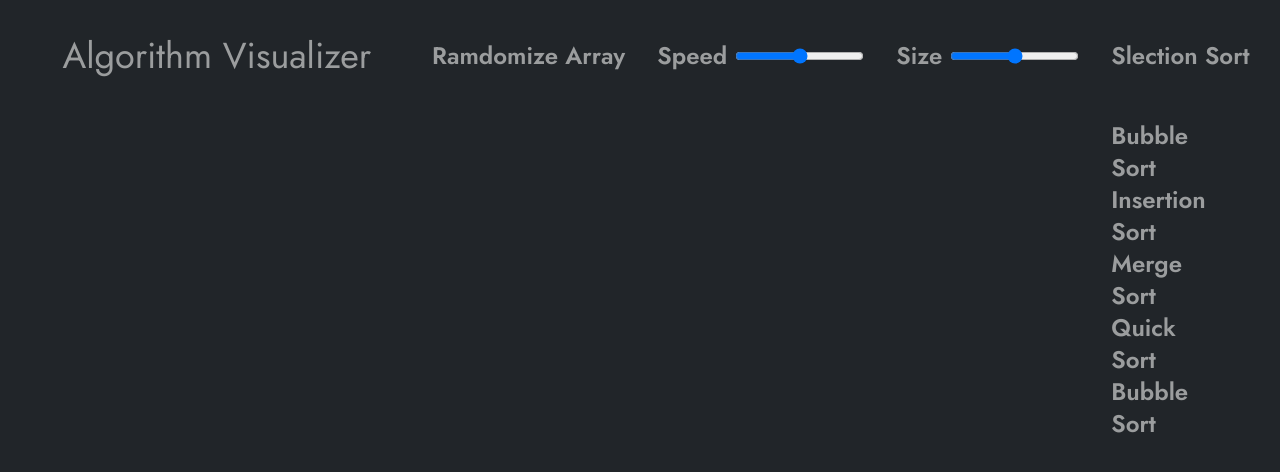
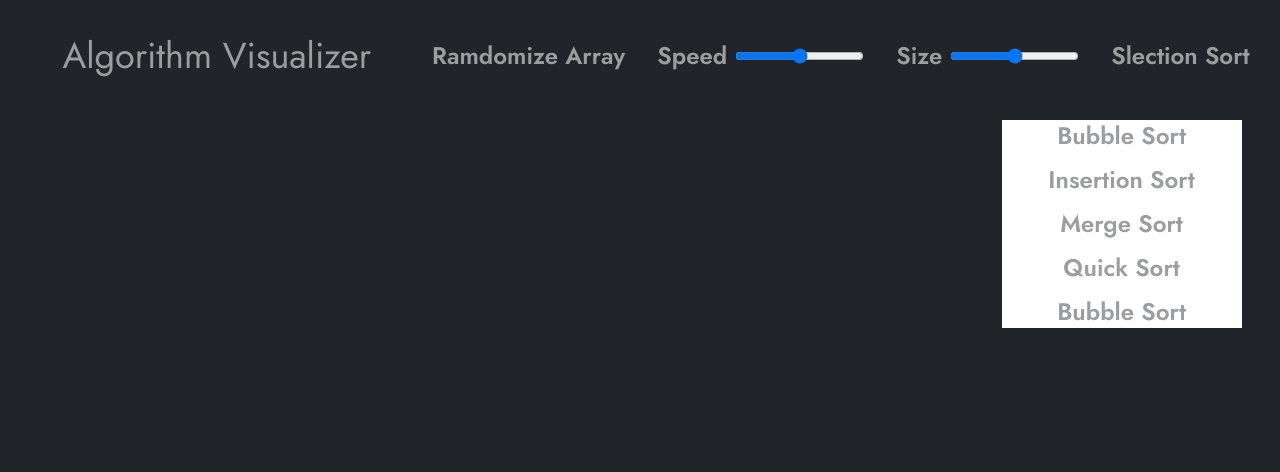
Before and after one commit to imakhlaq/algorithm-visualizer, a React (Vite) app: page / in a window 1280 px wide. Shown: the top 472 px of the page. Built offline with nearby package versions, Linux system fonts and the light colour scheme.

Commit message:
added lists

```diff
--- /dev/null
+++ b/src/components/AlgoList.tsx
@@ -0,0 +1,9 @@
+type AlgoList = {
+  name: string;
+};
+const AlgoList = ({ name }: AlgoList) => {
+  return (
+    <li>{name}</li>
+  );
+};
+export default AlgoList;
--- a/src/components/Header.tsx
+++ b/src/components/Header.tsx
@@ -1,5 +1,23 @@
 import MyContext from "../store/MyContext";
 import { useContext, useState } from "react";
+
+
+const algos=[{
+  name:"Bubble Sort",
+  id:"2"
+},
+{
+  name:"Insertion Sort",
+  id:"2"
+},
+{
+  name:"Merge Sort",
+  id:"2"
+},
+{
+  name:"Quick Sort",
+  id:"2"
+}]
 
 const Header = () => {
   const [showList, setShowList] = useState(false);
@@ -25,8 +43,8 @@ const Header = () => {
 
         <div className="cursor-pointer relative">
           <p>{ctx.selectedAlgo} </p>
-          <div className="absolute top-20 right-8">
-            <ul>
+          <div className="absolute top-20 right-2 bg-white w-full px-4 min-w-[15rem]">
+          <ul className="text-center space-y-3">
               <li>Bubble Sort</li>
               <li>Insertion Sort</li>
               <li>Merge Sort</li>
```
